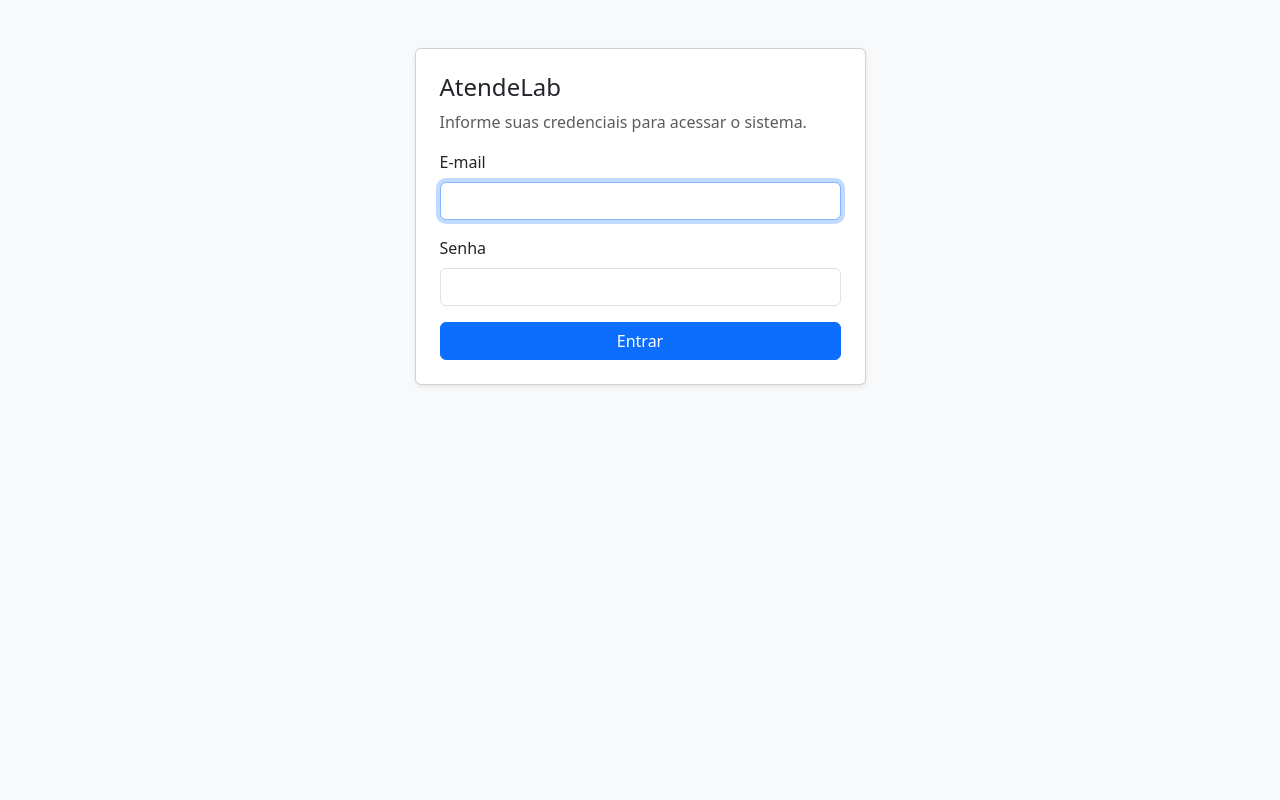
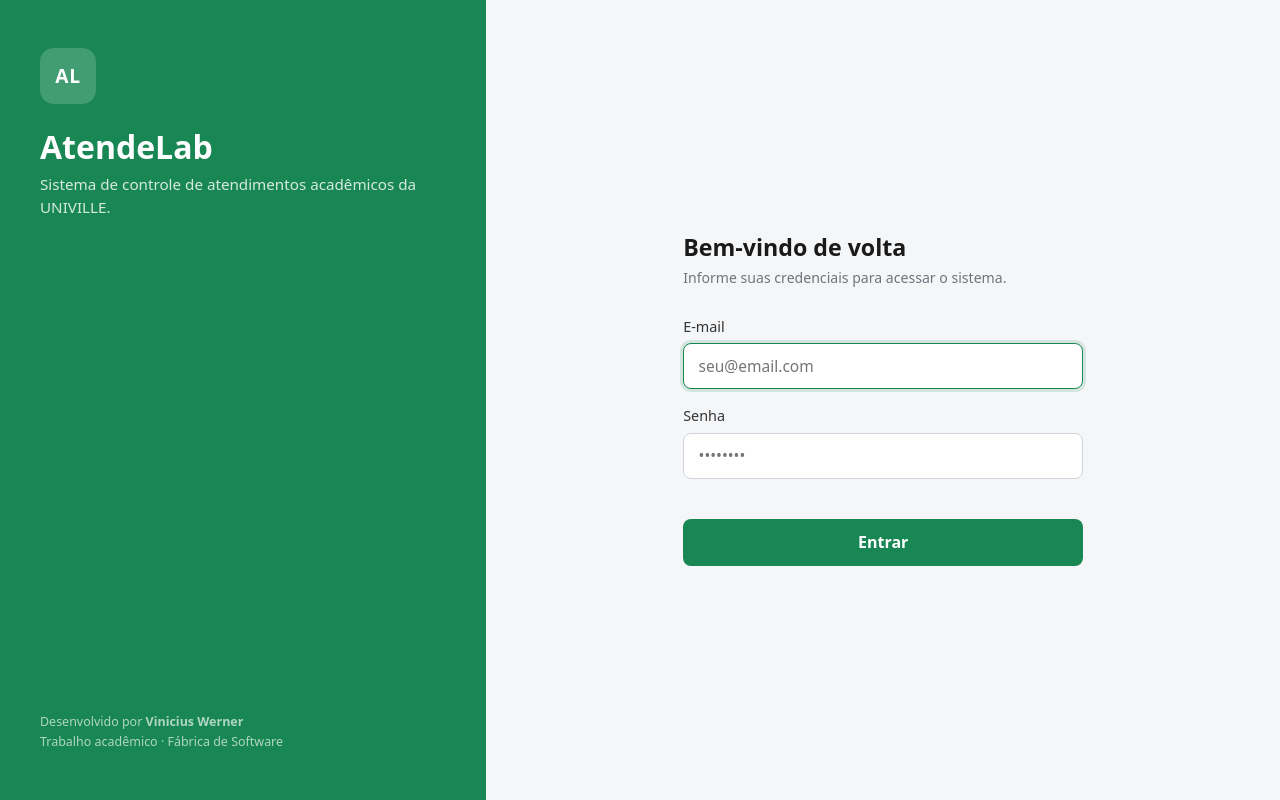
Before and after one commit to joaorosera/atendelab, a PHP site: page /login.php in a window 1280 px wide. Run offline with PHP 8.4, Linux system fonts and the light colour scheme.

Commit message:
Add files via upload

```diff
--- a/app/Views/Auth/login.php
+++ b/app/Views/Auth/login.php
@@ -1,73 +1,164 @@
-<!doctype html>
-<html lang="pt-br">
+<?php
+declare(strict_types=1);
+$baseUrl = '/atendelab/public/';
+?>
+<!DOCTYPE html>
+<html lang="pt-BR">
+<head>
+    <meta charset="UTF-8">
+    <meta name="viewport" content="width=device-width, initial-scale=1.0">
+    <title>Entrar | AtendeLab</title>
+    <link href="https://cdn.jsdelivr.net/npm/bootstrap@5.3.3/dist/css/bootstrap.min.css" rel="stylesheet">
+    <style>
+        :root { --al-green: #198754; --al-green-dark: #146c43; }
 
-<head>
-    <meta charset="utf-8">
-    <meta name="viewport" content="width=device-width, initial-scale=1">
+        *, *::before, *::after { box-sizing: border-box; margin: 0; padding: 0; }
 
-    <title>Login - AtendeLab</title>
+        body { font-family: system-ui, -apple-system, sans-serif; min-height: 100vh; display: flex; }
 
-    <link href="https://cdn.jsdelivr.net/npm/bootstrap@5.3.3/dist/css/bootstrap.min.css" rel="stylesheet">
+        /* ── Painel esquerdo ── */
+        .al-side {
+            width: 38%;
+            background: var(--al-green);
+            display: flex;
+            flex-direction: column;
+            justify-content: space-between;
+            padding: 3rem 2.5rem;
+            color: #fff;
+        }
+
+        .al-side .logo-box {
+            width: 56px; height: 56px;
+            background: rgba(255,255,255,.18);
+            border-radius: 14px;
+            display: grid; place-items: center;
+            font-size: 1.2rem; font-weight: 800;
+            letter-spacing: .04em;
+            margin-bottom: 1.5rem;
+        }
+
+        .al-side h1 { font-size: 2rem; font-weight: 700; margin-bottom: .4rem; }
+        .al-side .subtitle { opacity: .82; font-size: .95rem; line-height: 1.5; }
+
+        .al-side .credits {
+            font-size: .78rem;
+            opacity: .65;
+            line-height: 1.6;
+        }
+        .al-side .credits strong { opacity: 1; }
+
+        /* ── Painel direito ── */
+        .al-form-area {
+            flex: 1;
+            background: #f5f6f8;
+            display: flex;
+            align-items: center;
+            justify-content: center;
+            padding: 2rem 1.5rem;
+        }
+
+        .al-form-box { width: min(100%, 400px); }
+
+        .al-form-box h2 { font-size: 1.45rem; font-weight: 700; margin-bottom: .3rem; color: #1a1a1a; }
+        .al-form-box .hint { font-size: .88rem; color: #6c757d; margin-bottom: 1.75rem; }
+
+        .al-form-box label { font-weight: 500; font-size: .9rem; color: #333; margin-bottom: .35rem; display: block; }
+
+        .al-form-box input {
+            width: 100%;
+            padding: .65rem .9rem;
+            border: 1px solid #d0d5dd;
+            border-radius: 8px;
+            font-size: .97rem;
+            outline: none;
+            transition: border-color .15s, box-shadow .15s;
+            background: #fff;
+            margin-bottom: 1rem;
+        }
+        .al-form-box input:focus {
+            border-color: var(--al-green);
+            box-shadow: 0 0 0 3px rgba(25,135,84,.15);
+        }
+
+        .al-form-box .mb-last { margin-bottom: 1.5rem; }
+
+        .btn-entrar {
+            width: 100%;
+            padding: .72rem;
+            background: var(--al-green);
+            color: #fff;
+            border: none;
+            border-radius: 8px;
+            font-size: 1rem;
+            font-weight: 600;
+            cursor: pointer;
+            transition: background .15s;
+        }
+        .btn-entrar:hover { background: var(--al-green-dark); }
+
+        .alert-box {
+            padding: .75rem 1rem;
+            border-radius: 8px;
+            font-size: .88rem;
+            margin-bottom: 1.25rem;
+        }
+        .alert-success { background: #d1e7dd; color: #0a3622; border: 1px solid #a3cfbb; }
+        .alert-danger  { background: #f8d7da; color: #58151c; border: 1px solid #f1aeb5; }
+
+        /* Mobile */
+        @media (max-width: 767px) {
+            body { flex-direction: column; }
+            .al-side { width: 100%; min-height: auto; padding: 2rem 1.5rem; }
+            .al-side .credits { margin-top: 1.5rem; }
+        }
+    </style>
 </head>
+<body>
 
-<body class="bg-light">
+<!-- Painel verde -->
+<div class="al-side">
+    <div>
+        <div class="logo-box">AL</div>
+        <h1>AtendeLab</h1>
+        <p class="subtitle">Sistema de controle de atendimentos acadêmicos da UNIVILLE.</p>
+    </div>
+    <div class="credits">
+        Desenvolvido por <strong>Vinicius Werner</strong><br>
+        Trabalho acadêmico · Fábrica de Software
+    </div>
+</div>
 
-    <div class="container">
-        <div class="row justify-content-center mt-5">
-            <div class="col-md-6 col-lg-5">
-                <div class="card shadow-sm">
-                    <div class="card-body p-4">
-                        <h1 class="h4 mb-2">AtendeLab</h1>
-                        <p class="text-muted">
-                            Informe suas credenciais para acessar o sistema.
-                        </p>
+<!-- Formulário -->
+<div class="al-form-area">
+    <div class="al-form-box">
+        <h2>Bem-vindo de volta</h2>
+        <p class="hint">Informe suas credenciais para acessar o sistema.</p>
 
-                        <?php if (!empty($erro)): ?>
-                            <div class="alert alert-danger">
-                                <?= htmlspecialchars($erro, ENT_QUOTES, 'UTF-8') ?>
+        <?php if (!empty($mensagem)): ?>
+            <div class="alert-box alert-success">
+                <?= htmlspecialchars((string) $mensagem, ENT_QUOTES, 'UTF-8') ?>
             </div>
         <?php endif; ?>
 
-                        <?php if (!empty($mensagem)): ?>
-                            <div class="alert alert-success">
-                                <?= htmlspecialchars($mensagem, ENT_QUOTES, 'UTF-8') ?>
+        <?php if (!empty($erroLogin)): ?>
+            <div class="alert-box alert-danger">
+                <?= htmlspecialchars((string) $erroLogin, ENT_QUOTES, 'UTF-8') ?>
             </div>
         <?php endif; ?>
 
-                        <form method="POST" action="?controller=auth&action=entrar">
-
-                            <div class="mb-3">
-                                <label for="email" class="form-label">E-mail</label>
-                                <input
-                                    type="email"
-                                    name="email"
-                                    id="email"
-                                    class="form-control"
-                                    required
-                                    autofocus>
+        <form method="post" action="<?= $baseUrl ?>?controller=auth&action=entrar">
+            <div>
+                <label for="email">E-mail</label>
+                <input type="email" id="email" name="email" placeholder="seu@email.com" required autofocus>
             </div>
-
-                            <div class="mb-3">
-                                <label for="senha" class="form-label">Senha</label>
-                                <input
-                                    type="password"
-                                    name="senha"
-                                    id="senha"
-                                    class="form-control"
-                                    required>
+            <div class="mb-last">
+                <label for="senha">Senha</label>
+                <input type="password" id="senha" name="senha" placeholder="••••••••" required>
             </div>
-
-                            <button type="submit" class="btn btn-primary w-100">
-                                Entrar
-                            </button>
-
+            <button class="btn-entrar" type="submit">Entrar</button>
         </form>
-                    </div>
-                </div>
-            </div>
     </div>
 </div>
 
 </body>
-
 </html>
```
Also changed, not shown: README_novo.md (added), public/assets/css/style.css. Lines whose indentation alone changed are shown as unchanged.
